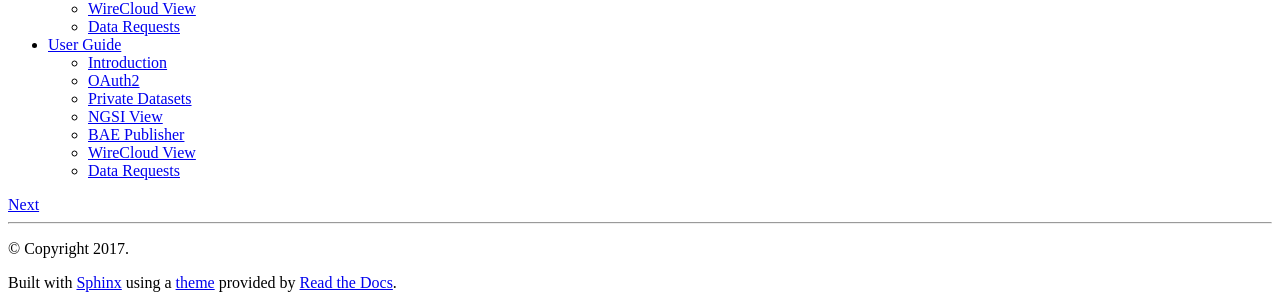
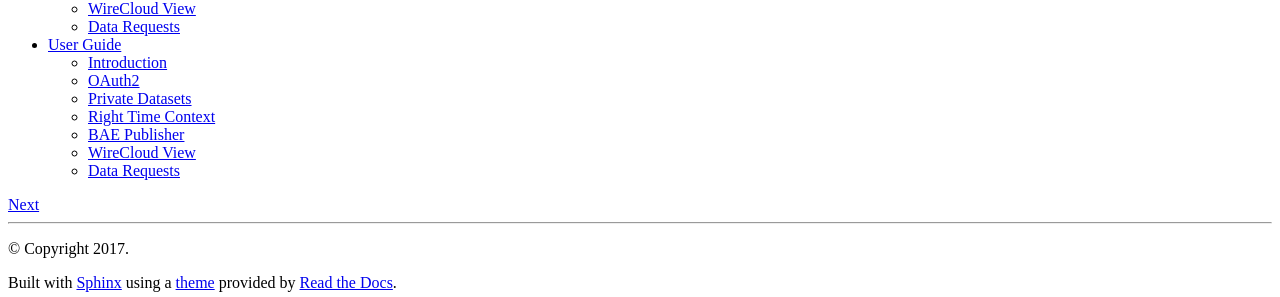
Before and after one commit to conwetlab/FIWARE-CKAN-Extensions, a Sphinx documentation site: the page built from doc/index.rst, in a window 1280 px wide. Shown: the part 1205-1502 px from the top of the page. Built offline with Sphinx 7.4.7 and the Read the Docs theme 2.0.0, drawn with Linux system fonts in a browser that asks for light colours; comment, search, counter and statistics services are not loaded.

Commit message:
Update user guide

```diff
--- a/doc/user-programmer-guide.rst
+++ b/doc/user-programmer-guide.rst
@@ -98,14 +98,14 @@ These *acquired* datasets are also located in the user dashboard under the *Acqu
    :align: center
    :scale: 50%
 
----------
-NGSI View
----------
+------------------
+Right Time Context
+------------------
 
-The NGSI View extension enables the publication of right-time context information as dataset resources by allowing to
+The Right Time Context extension enables the publication of right-time context information as dataset resources by allowing to
 configure a NGSIv2 query.
 
-This queries are provided as dataset resources, so the extension modifies the dataset resource form
+These queries are provided as dataset resources, so the extension modifies the dataset resource form
 
 .. image:: images/ngsi1.png
    :align: center
```
Also changed, not shown: other parts of doc/user-programmer-guide.rst (+1 -1 lines).
